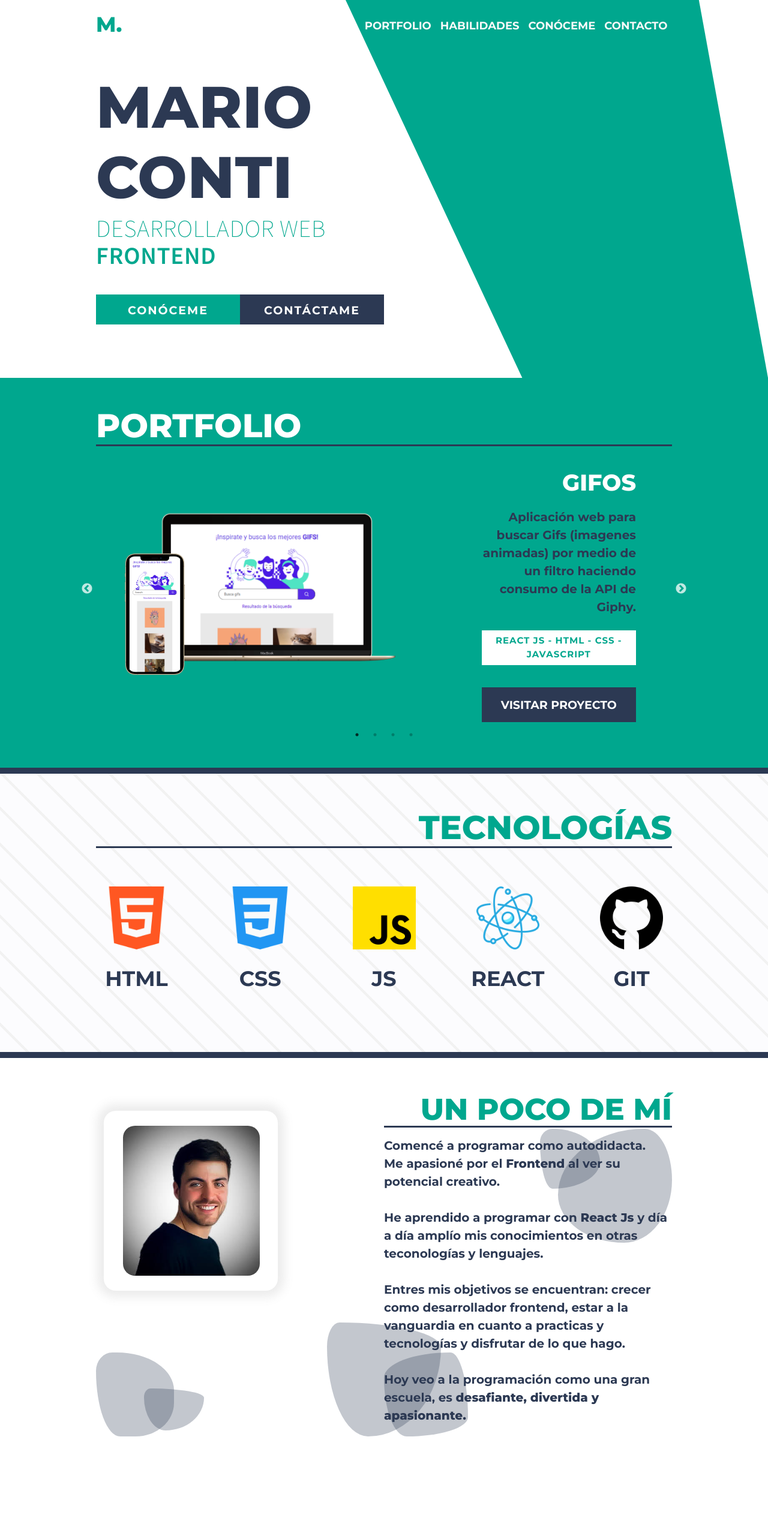
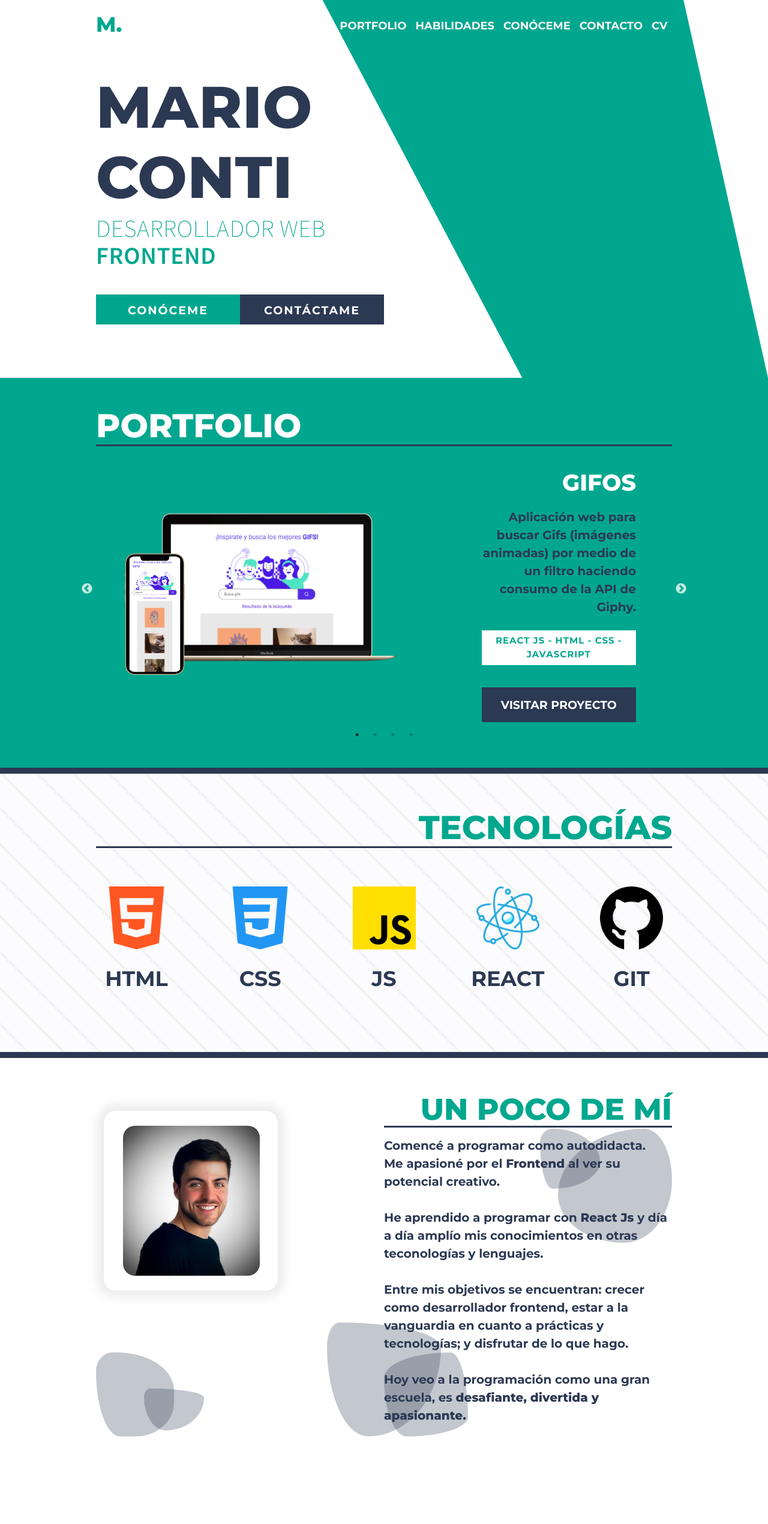
Before and after one commit to marioconti/portfolio-2022-marioConti, a React (Create React App) app: page / in a window 1280 px wide. Shown: the top 2541 px of the page at 60% size. Built offline with nearby package versions, Linux system fonts and the light colour scheme.

Commit message:
finaliza el proyecto

```diff
--- /dev/null
+++ b/public/assets/cv.js
@@ -0,0 +1 @@
+export const cv = "./CV-Mario-Conti.pdf";
--- a/src/footer/footer.jsx
+++ b/src/footer/footer.jsx
@@ -11,13 +11,13 @@ export const Footer = () => {
           <div className="info-contacto">
             <h2>CONTACTO</h2>
             <p>
-              <span>UBICACIÓN: </span> SAN MIGUEL DE TUCUMÁN, ARGENTINA
+              <span>UBICACIÓN: </span> San Miguel de Tucumán, Arngentina
             </p>
             <p>
               <span>NÚMERO DE CONTACTO: </span> (+54 9 ) 3816599099
             </p>
             <p>
-              <span>EMAIL: </span> MARIOCONTI91@GMAIL.COM
+              <span>EMAIL: </span> marioconti91@gmail.com
             </p>
           </div>
           <div className="contenedor-svgs">
--- a/src/header/header-queries.css
+++ b/src/header/header-queries.css
@@ -40,7 +40,7 @@
     font-family: "Montserrat", sans-serif;
     font-size: 1.4em;
     font-weight: bold;
-    height: 205px;
+    height: 240px;
     position: absolute;
     top: 5.6rem;
     text-decoration: none;
--- a/src/header/menuHamburguesa.jsx
+++ b/src/header/menuHamburguesa.jsx
@@ -58,6 +58,13 @@ export const MenuHamburguesa = ({ setMenuActive }) => {
         >
           CONTACTO
         </Link>
+        <a
+        download="CV Mario Conti"
+        href="/assets/CV Mario Conti.pdf"
+        className={`link-section margin`}
+      >
+        CV
+      </a>
       </div>
     </div>
   );
--- a/src/header/menuHeader.jsx
+++ b/src/header/menuHeader.jsx
@@ -1,5 +1,6 @@
 import React from "react";
 import { Link } from "react-scroll";
+// import { cv } from "../../public/assets/cv";
 
 export const MenuHeader = ({ navClassB }) => {
   return (
@@ -44,6 +45,13 @@ export const MenuHeader = ({ navClassB }) => {
       >
         CONTACTO
       </Link>
+      <a
+        download="CV Mario Conti"
+        href="/assets/CV Mario Conti.pdf"
+        className={`link-section ${navClassB}`}
+      >
+        CV
+      </a>
     </div>
   );
 };
--- a/src/main/Conoceme/conoceme.css
+++ b/src/main/Conoceme/conoceme.css
@@ -9,7 +9,7 @@
 }
 
 .imagen-fondo {
-  clip-path: polygon(45% 0, 91% 0, 100% 100%, 68% 100%);
+  clip-path: polygon(42% 0, 89% 0, 100% 100%, 68% 100%);
   background-color: #00a78e;
   height: 100%;
   position: absolute;
--- a/src/main/proyectos/arrayProyectos.js
+++ b/src/main/proyectos/arrayProyectos.js
@@ -5,7 +5,7 @@ export const arrayProyectos = [
     imagenMobile: "images/gifos-mobile.png",
     name: "GIFOS",
     descripcionUno:
-      "Aplicación web para buscar Gifs (imagenes animadas) por medio de un filtro haciendo consumo de la API de Giphy.",
+      "Aplicación web para buscar Gifs (imágenes animadas) por medio de un filtro haciendo consumo de la API de Giphy.",
     descripcionDos: "REACT JS - HTML - CSS -JAVASCRIPT",
     link: "https://44rz6.csb.app/",
   },
@@ -15,7 +15,7 @@ export const arrayProyectos = [
     imagenMobile: "images/devunited-mobile.png",
     name: "DEVS UNITED",
     descripcionUno:
-      "Proyecto de una red social de programación. Cuenta con la posibilidad de hacer login con Google, dar y quitar likes, crear y eliminar mensajes.",
+      "Proyecto de una red social de programación. Cuenta con la posibilidad de registrarse con Google, dar y quitar likes, crear y eliminar mensajes.",
     descripcionDos: "REACT JS - HTML - CSS -JAVASCRIPT - FIREBASE",
     link: "https://heuristic-elion-ac8bb2.netlify.app/",
   },
--- a/src/main/sobreMi/sobreMi.jsx
+++ b/src/main/sobreMi/sobreMi.jsx
@@ -36,8 +36,8 @@ export const SobreMi = () => {
             lenguajes.
             <br />
             <br />
-            Entres mis objetivos se encuentran: crecer como desarrollador
-            frontend, estar a la vanguardia en cuanto a practicas y tecnologías
+            Entre mis objetivos se encuentran: crecer como desarrollador
+            frontend, estar a la vanguardia en cuanto a prácticas y tecnologías;
             y disfrutar de lo que hago.
             <br />
             <br />
```
Also changed, not shown: 1 other file (tests, documents, lock files or other folders).
